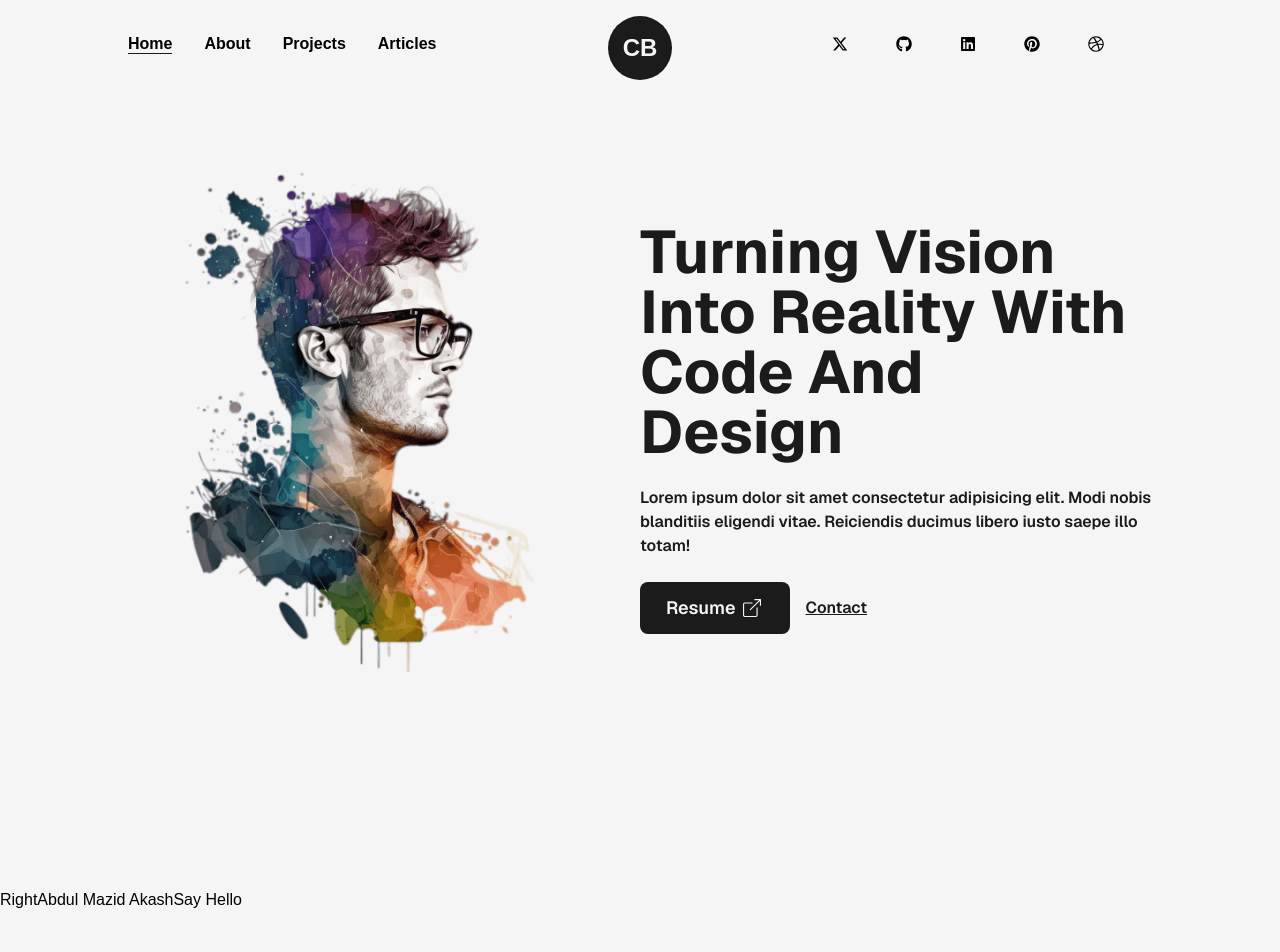
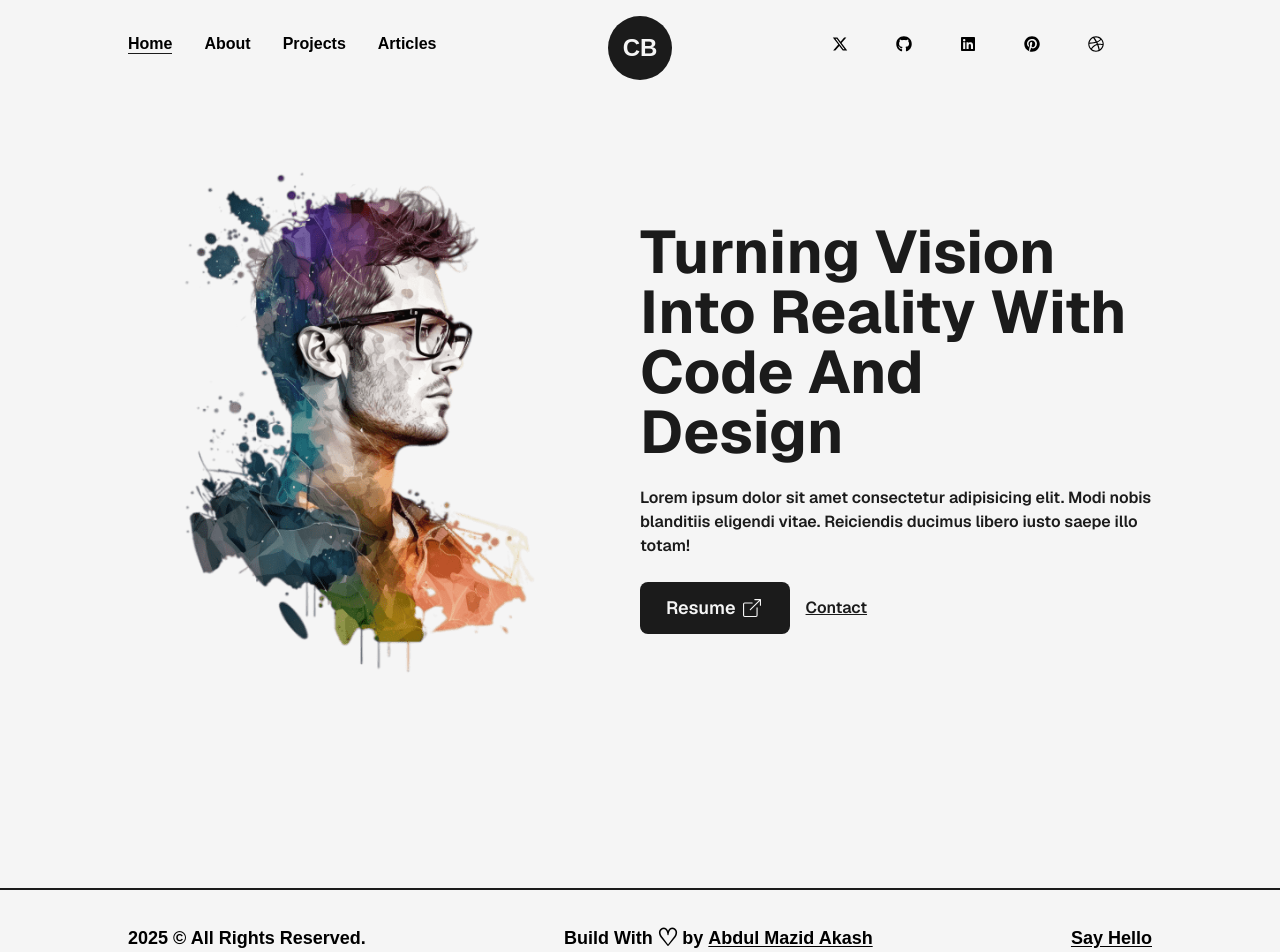
Before and after one commit to abdulmazidakash/f-next-js-portfolio-2025, a Next.js app: page / in a window 1280 px wide. Shown: the top 952 px of the page. Before the commit the page ends 912 px from the top, so only its background shows below. Built offline with nearby package versions, Linux system fonts and the light colour scheme.

Commit message:
footer done

```diff
--- a/src/components/footer/Footer.jsx
+++ b/src/components/footer/Footer.jsx
@@ -3,10 +3,15 @@ import React from 'react'
 
 export default function Footer() {
   return (
-	<div>
-		<span>Right</span>
-		<Link href={'/'}>Abdul Mazid Akash</Link>
-		<Link href={'/'} >Say Hello</Link>
+	<div className='w-full border-t-2 border-solid border-dark font-semibold text-lg px-32 '>
+		<div className='py-8 flex items-center justify-between'>
+			<span>{new Date().getFullYear()} &copy; All Rights Reserved.</span>
+		<div className='flex items-center'>
+			Build With <span className='text-primary text-2xl px-1'>&#9825;</span>by&nbsp;
+			<Link href={'/'} className='underline underline-offset-2' target='_blank'>Abdul Mazid Akash</Link>
+		</div>
+		<Link href={'/'} className='underline underline-offset-2' target='_blank'>Say Hello</Link>
+		</div>
 	</div>
   )
 }
```
